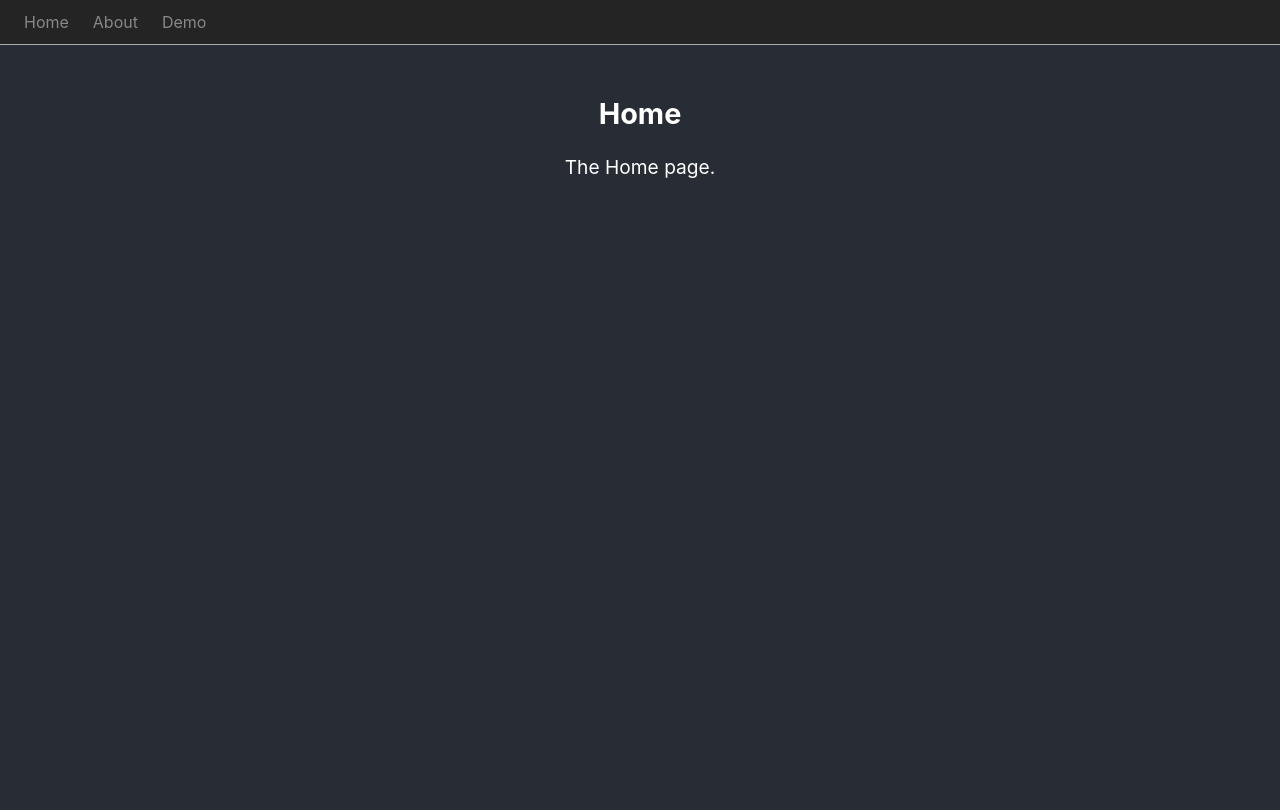
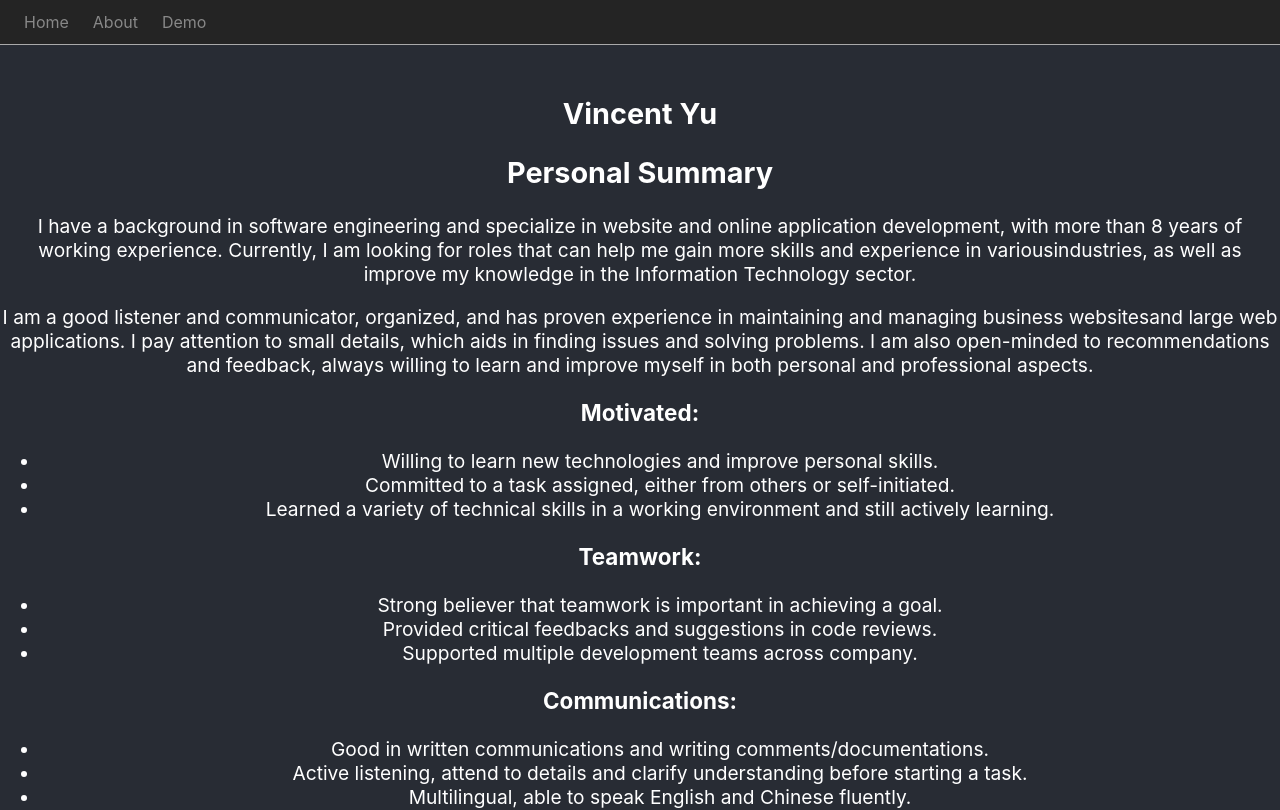
Before and after one commit to deltamann/my-react-sandbox-2024, a React (Create React App) app: page / in a window 1280 px wide. Shown: the top 810 px of the page. Built offline with nearby package versions, Linux system fonts and the light colour scheme.

Commit message:
add some contents

```diff
--- a/src/components/NavBar/NavBar.tsx
+++ b/src/components/NavBar/NavBar.tsx
@@ -12,12 +12,13 @@ const NavBar = () => {
             let scrollTop = window.scrollY || document.documentElement.scrollTop;
             if (document.documentElement.scrollTop < navbar.offsetHeight) {
                 // Scrolling down
-                navbar.classList.remove('isFixed', 'isExpanded');
+                navbar.classList.remove('isFixed');
             } else if (scrollTop > lastScrollTop) {
-                navbar.classList.remove('isExpanded');
+                // navbar.classList.remove('isExpanded');
+                navbar.classList.add('isFixed');
             } else {
                 // Scrolling up
-                navbar.classList.add('isFixed', 'isExpanded');
+                navbar.classList.add('isFixed');
             }
             lastScrollTop = scrollTop;
         }
--- /dev/null
+++ b/src/components/common/ContentBlock.tsx
@@ -0,0 +1,45 @@
+export type ContentProp = {
+    title: string,
+    level: 1 | 2 | 3
+    description?: string[],
+    list?: string[],
+};
+
+const ContentBlock = ( {content}: {content : ContentProp}) => {
+    const outputTitle = (content: ContentProp) => {
+        switch (content.level) {
+            case 1:
+                return (<h2>{content.title}</h2>)
+            case 2:
+                return (<h3>{content.title}</h3>)
+            case 3:
+                return (<h4>{content.title}</h4>)
+        }
+    }
+
+    const outputContent = (content: ContentProp) => {
+        let output: JSX.Element[] = [];
+        if (content.description) {
+            content.description.forEach(s => {
+                output.push((<p>{s}</p>))
+            });
+        }
+        if (content.list) {
+            output.push((<ul>
+                {content.list.map(s => (<li>{s}</li>))}
+            </ul>));
+        }
+        return output;
+    }
+
+    return (
+        <div className="ContentBlock-Wrapper">
+            <div className="ContentBlock-MainContent">
+                {outputTitle(content)}
+                {outputContent(content)}
+            </div>
+        </div>
+    );
+}
+
+export default ContentBlock;
--- a/src/routes/Home.tsx
+++ b/src/routes/Home.tsx
@@ -1,10 +1,63 @@
+import ContentBlock, { ContentProp } from "../components/common/ContentBlock"
+
 type Props = {}
+
+const content: ContentProp = {
+    level: 1,
+    title: "Personal Summary",
+    description: [`I have a background in software engineering and specialize in website and online application development, with more than 8 years of working experience. Currently, I am looking for roles that can help me gain more skills and experience in variousindustries, as well as improve my knowledge in the Information Technology sector.`
+    ,`I am a good listener and communicator, organized, and has proven experience in maintaining and managing business websitesand large web applications. I pay attention to small details, which aids in finding issues and solving problems. I am also open-minded to recommendations and feedback, always willing to learn and improve myself in both personal and professional aspects.`]
+}
+
+const SkillList: ContentProp[] = [
+    {
+        level: 2,
+        title: "Motivated:",
+        list: [
+            'Willing to learn new technologies and improve personal skills.',
+            'Committed to a task assigned, either from others or self-initiated.',
+            'Learned a variety of technical skills in a working environment and still actively learning.',
+        ]
+    },
+    {
+        level: 2,
+        title: "Teamwork:",
+        list: [
+            'Strong believer that teamwork is important in achieving a goal.',
+            'Provided critical feedbacks and suggestions in code reviews.',
+            'Supported multiple development teams across company.',
+        ]
+    },
+    {
+        level: 2,
+        title: "Communications:",
+        list: [
+            'Good in written communications and writing comments/documentations.',
+            'Active listening, attend to details and clarify understanding before starting a task.',
+            'Multilingual, able to speak English and Chinese fluently.',
+        ]
+    },
+    {
+        level: 2,
+        title: "Problem Solving:",
+        list: [
+            'Persistent problem solver and observant in details.',
+            'Identified critical bugs in development.',
+            'Explore creative solutions to resolve tough problems.',
+        ]
+    },
+]
 
 const Home = (props: Props) => {
     return (
         <div className="HomePage">
-            <h1>Home</h1>
-            <p>The Home page.</p>
+            <div className="HomePage-Summary">
+                <h1>Vincent Yu</h1>
+                <ContentBlock content={content} />
+            </div>
+            <div className="HomePage-skills">
+                {SkillList.map(s => (<ContentBlock content={s} />))}
+            </div>
         </div>
     )
 }
```
